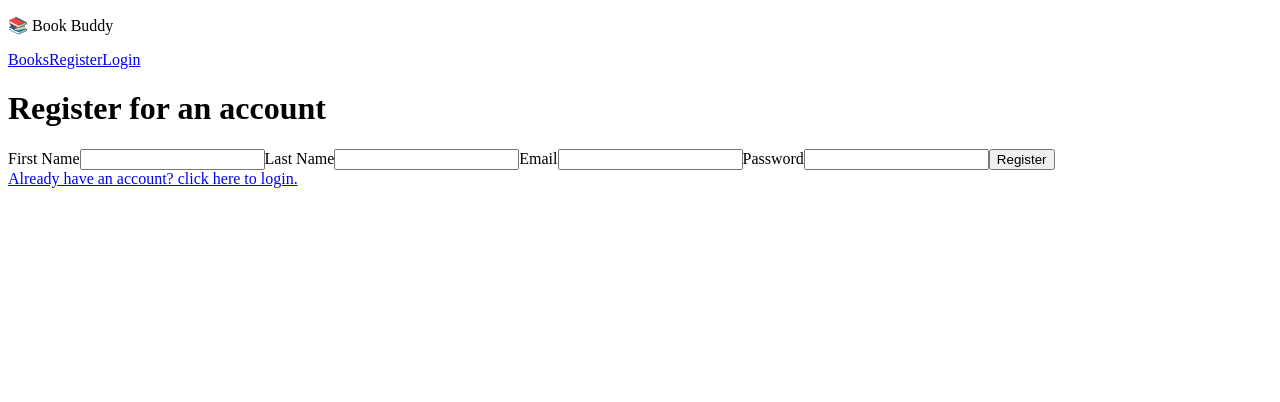
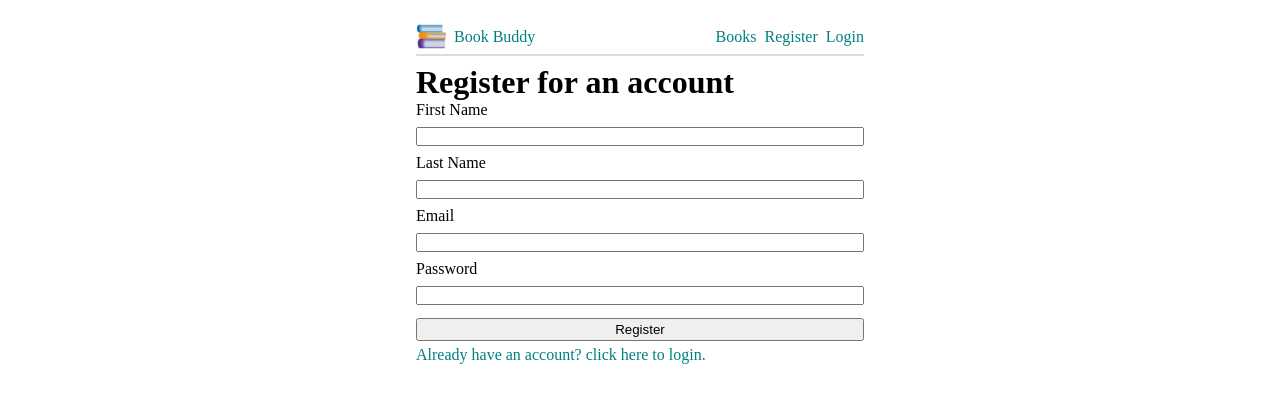
Before and after one commit to AirJordan88/book-buddy, a React app: page /register in a window 1280 px wide. Shown: the top 402 px of the page. Built offline with nearby package versions, Linux system fonts and the light colour scheme; the HTML template or start-up script is replaced by a standard one.

Commit message:
feat: added AccountPage and css styling

```diff
--- a/src/App.jsx
+++ b/src/App.jsx
@@ -5,6 +5,7 @@ import BookDetailPage from "./Book_Details/BookDetailPage";
 import Register from "./auth/Register";
 import BooksPage from "./catalognav/BooksPage";
 import Login from "./auth/Login";
+import Account from "./auth/Account";
 
 function App() {
   return (
@@ -15,6 +16,7 @@ function App() {
         <Route path="/books/:id" element={<BookDetailPage />} />
         <Route path="/register" element={<Register />} />
         <Route path="/login" element={<Login />} />
+        <Route path="/account" element={<Account />} />
       </Route>
     </Routes>
   );
--- /dev/null
+++ b/src/auth/Account.jsx
@@ -0,0 +1,37 @@
+import { useAuth } from "./AuthContext";
+import { Link, useNavigate } from "react-router-dom";
+
+export default function Account() {
+  const { user, isLoggedIn, logout } = useAuth();
+  const navigate = useNavigate();
+
+  // handle logout + redirect
+  const handleLogout = () => {
+    logout();
+    navigate("/books");
+  };
+
+  // if not logged in, don't display
+  if (!isLoggedIn) {
+    return (
+      <>
+        <p>You need to log in to see your account.</p>
+        <Link to="/login">Click here to log in~~</Link>
+      </>
+    );
+  }
+
+  return (
+    <>
+      <div>
+        <h1>Welcome, {user?.firstname || "User"}!</h1>
+        <p>Your email on file with us is {user?.email}</p>
+      </div>
+
+      <div>
+        <h2>Your reservations</h2>
+        <p>Role C will add this later</p>
+      </div>
+    </>
+  );
+}
--- a/src/catalognav/RouterNavbar.jsx
+++ b/src/catalognav/RouterNavbar.jsx
@@ -12,13 +12,17 @@ export default function Navbar() {
 
   return (
     <header className="navbar">
-      <p>📚 Book Buddy</p>
+      <div className="bookbuddy">
+        <img src="/books.png" alt="book buddy" />
+        <p>Book Buddy</p>
+      </div>
+
       <nav>
         <Link to="/books">Books</Link>
         {token ? (
           <>
             <Link to="/account">Account</Link>
-            <button onClick={handleLogout}>Log Out</button>
+            <Link onClick={handleLogout}>Log Out</Link>
           </>
         ) : (
           <>
--- a/src/index.css
+++ b/src/index.css
@@ -0,0 +1,74 @@
+* {
+  margin: 0;
+  padding: 0;
+  box-sizing: border-box;
+}
+
+form,
+label,
+main {
+  display: grid;
+  gap: 0.5rem;
+}
+
+#root {
+  width: 60ch;
+  margin: 0 auto;
+  padding: 1rem;
+}
+
+header {
+  display: flex;
+  margin: 0.5rem 0;
+  align-items: center;
+  padding: 0%;
+  justify-content: space-between;
+}
+
+nav {
+  display: flex;
+  gap: 1ch;
+}
+
+.navbar {
+  border-bottom: 2px solid gainsboro;
+  padding-bottom: 5px;
+}
+
+.bookbuddy {
+  display: flex;
+  align-items: center;
+  gap: 1ch;
+  color: teal;
+}
+
+img {
+  height: 25px;
+  width: 30px;
+}
+
+h2,
+h3 {
+  margin-top: 5px;
+}
+
+a {
+  color: teal;
+  text-decoration: none;
+}
+
+a:hover {
+  cursor: pointer;
+  text-decoration: underline;
+}
+
+p[role="alert"] {
+  color: red;
+}
+
+button {
+  margin-top: 5px;
+  margin-bottom: 5px;
+  width: 100%;
+  padding: 2px;
+}
```
